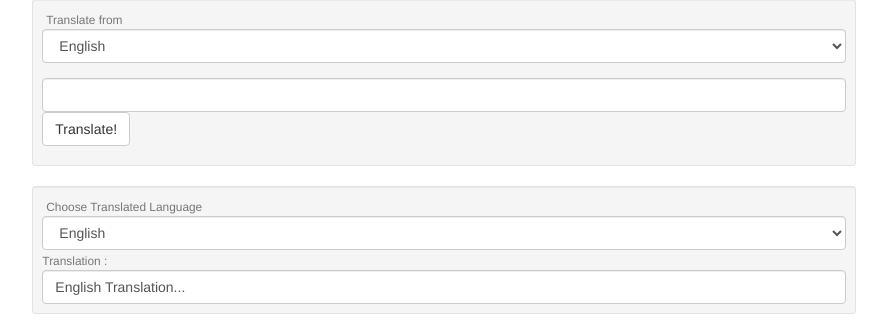
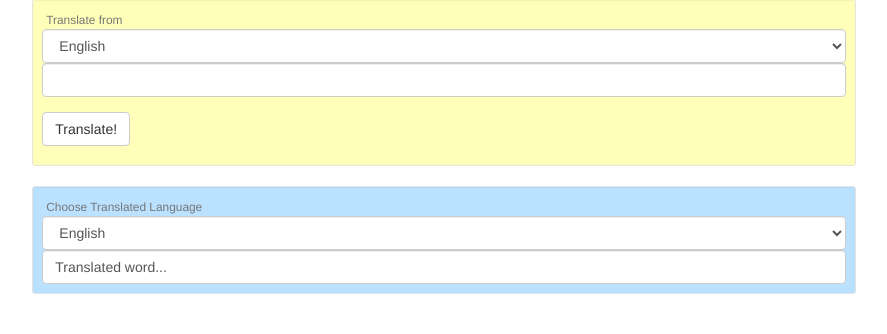
Before and after one commit to juhipark/cst205_project, a Flask app: page / in a window 1280 px wide. Shown: the part 541-875 px from the top of the page, without its empty margins (196-1083 px from the left). After the commit the page ends 835 px from the top, so only its background shows below. Run offline with Flask 2, Linux system fonts and the light colour scheme; some libraries are stand-ins or nearby versions.

Commit message:
Added well's pastel color

```diff
--- a/main.py
+++ b/main.py
@@ -1,3 +1,12 @@
+# Team17 Collaborated to create multi-language dictionary that displays three randomized images
+#
+# By Juhi Park: Created image display and header well, also coded for linking up the WTF to get user words.
+# By
+# By
+# By
+#
+#
+
 from flask import Flask, render_template, url_for, redirect, request,current_app, flash
 from flask_bootstrap import Bootstrap
 from flask_wtf import FlaskForm, Form
@@ -119,7 +128,7 @@ def home():
         #return redirect(url_for('home'))
 
     if translated_word == None:
-        return render_template('home.html', pics=pics_lst, form=form, trans="English Translation...")
+        return render_template('home.html', pics=pics_lst, form=form, trans="Translated word...")
     else:
         return render_template('home.html', pics=pics_lst, form=form, trans=translated_word_print)
 
--- a/static/Default.css
+++ b/static/Default.css
@@ -1,3 +1,13 @@
-.well {
-    background-color: rgb(22, 105, 172);
+.w0 {
+    background-color: rgb(255, 153, 154);
 }
+
+.w1 {
+
+    background-color: rgb(255, 255, 186);
+}
+
+
+.w2 {
+    background-color: rgb(186, 225, 255);
+}
--- a/templates/home.html
+++ b/templates/home.html
@@ -3,7 +3,7 @@
 {% block title %} Picture Dictionary {% endblock %}
 {% block content %}
 <div class="container">
-<div class="page-header well well-sm">
+<div class="page-header well well-sm w0">
     <h1 align="center">  <kbd>Picture Dictionary</kbd></h1>
     <p align="center">Select languages for translation and receive image representation</small>
 </div>
@@ -37,36 +37,29 @@
     </a>
 </div>
 
-<head>
-    <meta charset="utf-8">
-    <meta http-equiv="X-UA-Compatible" content="IE=edge,chrome=1">
-    <link href="https://cdnjs.cloudflare.com/ajax/libs/twitter-bootstrap/3.3.6/css/bootstrap.min.css" rel="stylesheet">
-    <link href="https://cdnjs.cloudflare.com/ajax/libs/select2/4.0.3/css/select2.min.css" rel="stylesheet">
-</head>
 <body>
     <div class="dropdown">
             <div class="col-md-8 col-md-offset-2">
                 <form action="{{ url_for('home') }}" method="post">
-                    <div class="well well-sm">
+                    <div class="well well-sm w1">
 					{{ form.hidden_tag() }}
                     <div class="form-group">
                         {{ form.from_select.label }}
                         <small class="text-muted">{{ form.from_select.description }}</small>
                         {{ form.from_select(class_="form-control") }}
+					    {{form.user_language(class='form-control', id='usrInput')}}
                     </div>
 
 					<p>
-					{{form.user_language(class='form-control', id='usrInput')}}
 					<button class="btn btn-default" type="submit" >Translate!</button>
 					</p>
 					</div>
 
 					{{ form.hidden_tag() }}
-					<div class="well well-sm">
+					<div class="well well-sm w2">
                     {{ form.to_select.label }}
                     <small class="text-muted">{{ form.to_select.description }}</small>
                     {{ form.to_select(class_="form-control") }}
-					<small class='text-muted'>Translation :</small>
 					<small class='form-control'>{{trans}}</small>
                     </div>
 
@@ -74,26 +67,14 @@
 					{{form.hidden_tag()}}
 
 					</div>
-
-
 					</div>
                 </form>
         </div>
     </div>
 
-    <script src="https://cdnjs.cloudflare.com/ajax/libs/jquery/2.2.4/jquery.min.js"></script>
-    <script src="https://cdnjs.cloudflare.com/ajax/libs/twitter-bootstrap/3.3.6/js/bootstrap.min.js"></script>
-    <script src="https://cdnjs.cloudflare.com/ajax/libs/bootstrap-select/1.10.0/js/bootstrap-select.min.js"></script>
-    <script src="https://cdnjs.cloudflare.com/ajax/libs/select2/4.0.3/js/select2.min.js"></script>
-    <script type="text/javascript">
-    $(document).ready(function()
-	{
-        $("select").select2({});
-    });
-    </script>
-</body>
+   </body>
 
 </div>
 </div>
-
+<link href="{{url_for('static', filename='Default.css')}}" rel="stylesheet" type="text/css" />
 {% endblock %}
```
